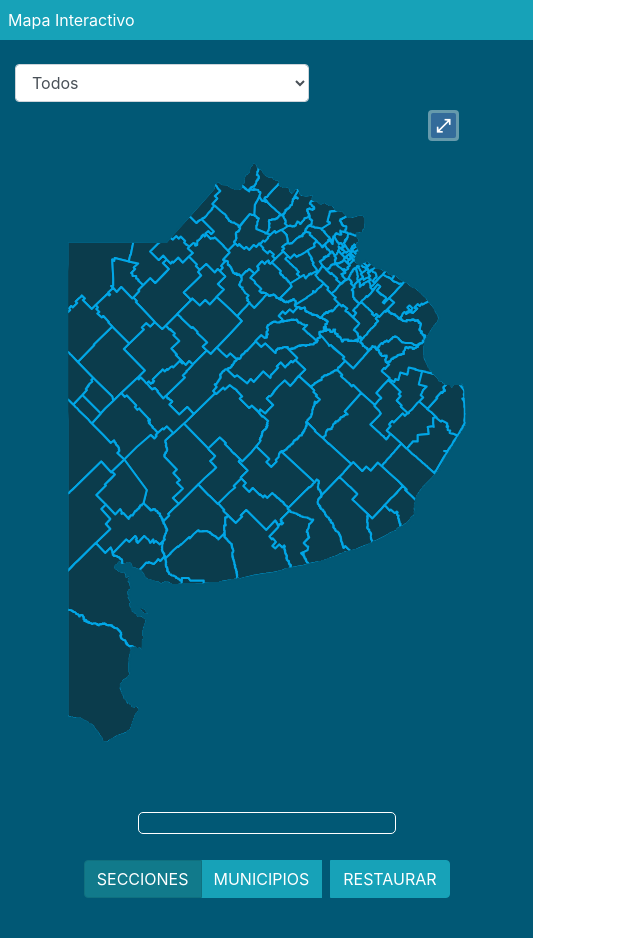
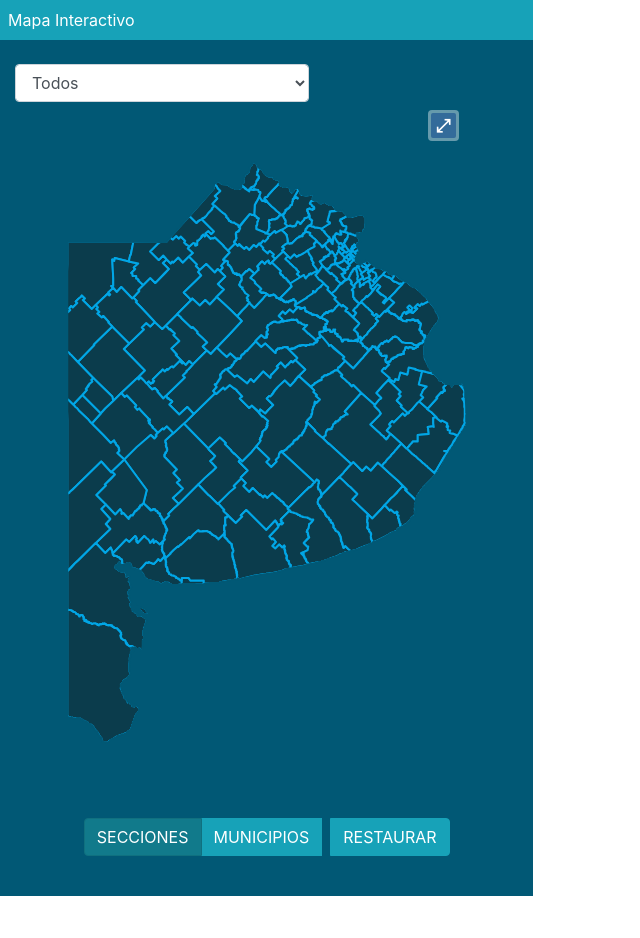
Before and after one commit to wj-004/js_mapas, a website with bundled scripts: page index.html in a window 1280 px wide. Shown: the whole page, without its empty margins (0-640 px from the left). After the commit the page ends 896 px from the top, so only its background shows below. Built offline with nearby package versions, Linux system fonts and the light colour scheme.

Commit message:
RMB-0: Ocultar refs por defecto

```diff
--- a/index.html
+++ b/index.html
@@ -51,7 +51,7 @@
                     <div id="top-popup" title="" class="rounded"></div>
                 </div>
 
-                <div class="referencias">
+                <div class="referencias d-none">
                 </div>
             </div>
 
```
